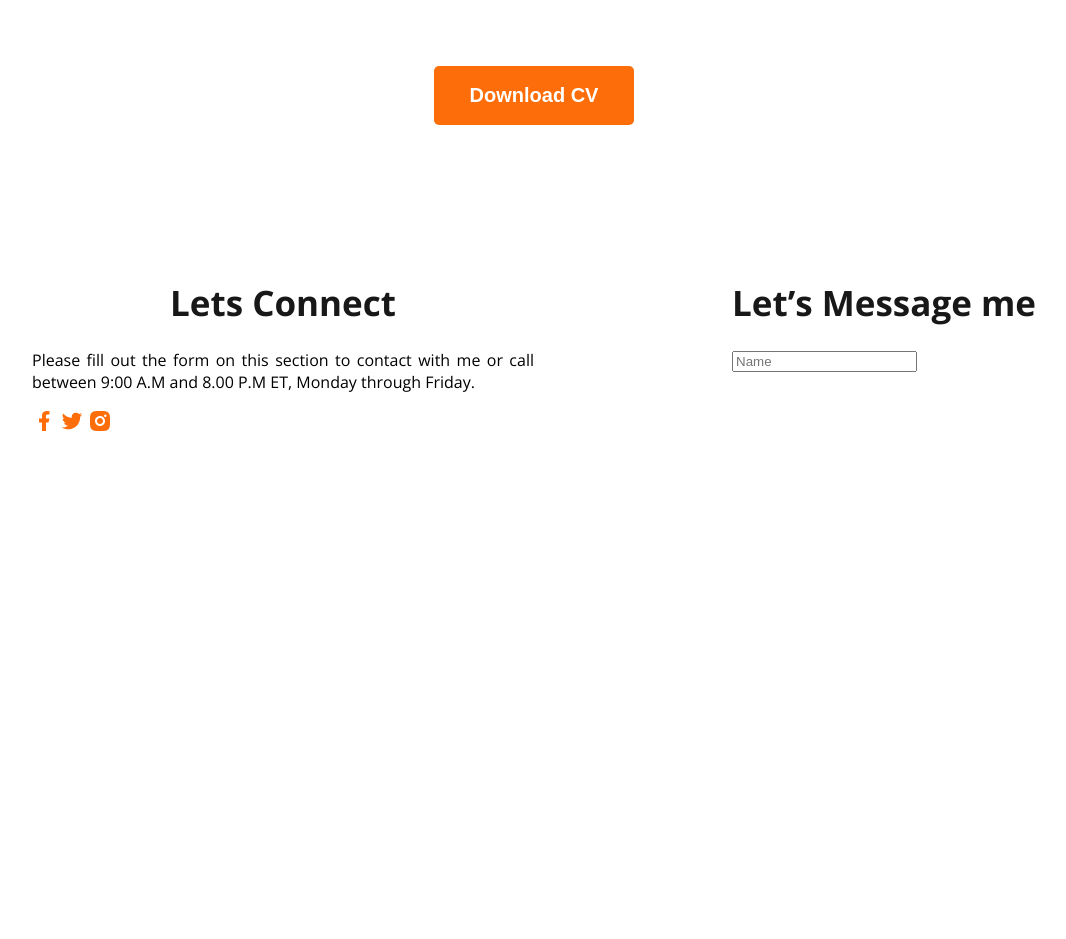
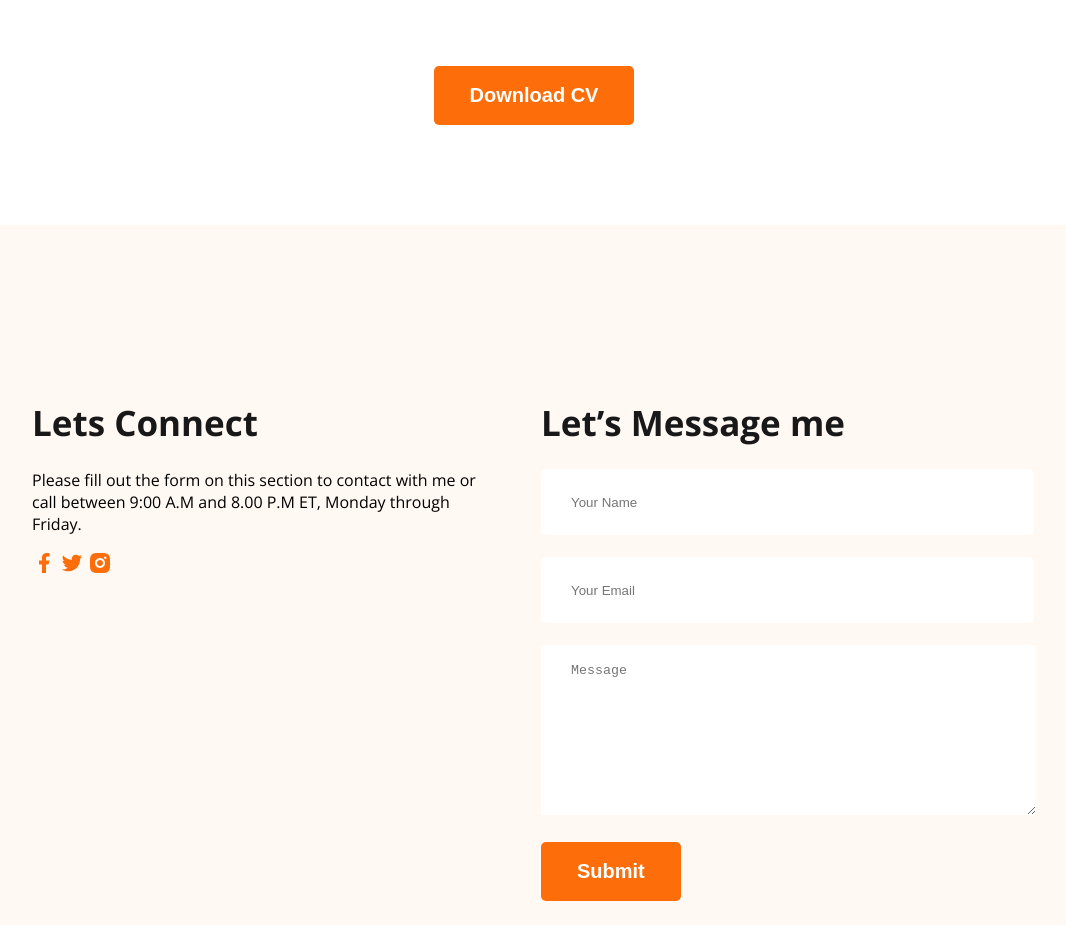
Before and after one commit to SM-Mahidur/milestone-5-web-developer-protfilio-assignment-1, a plain HTML site: page index.html in a window 1280 px wide. Shown: the part 2782-3721 px from the top of the page, without its empty margins (106-1172 px from the left). Drawn offline with nearby package versions, Linux system fonts and the light colour scheme.

Commit message:
final project done

```diff
--- a/index.html
+++ b/index.html
@@ -146,17 +146,20 @@
         <!-- footer section -->
         <footer class="footer">
             <div class="footer-left-content">
-                <h1 class="commonTitle">Lets Connect</h1>
+                <h1 class="commonTitle" id="leftTitle">Lets Connect</h1>
                 <p class="footer-decription">Please fill out the form on this section to contact with me or call between 9:00 A.M and 8.00 P.M ET, Monday through Friday.</p>
                 <div class="fb-image">
-                    <img src="./assests/images/icons/facebook.png" alt="fb">
+                <img src="./assests/images/icons/facebook.png" alt="fb">
                 <img src="./assests/images/icons/twitter.png" alt="tw">
                 <img src="./assests/images/icons/insta.png" alt="insta">
                 </div>
             </div>
             <div class="footer-right-content">
-                <h1 class="commonTitle">Let’s Message me</h1>
-                <input type="text" placeholder="Name">
+                <h1 class="commonTitle" id="rightTitle">Let’s Message me</h1>
+                <input type="text" id="name" placeholder="Your Name"><br><br>
+                <input type="email" id="email" placeholder="Your Email"><br><br>
+                <textarea name="Message" id="Message" cols="30" rows="10" placeholder="Message"></textarea><br><br>
+                <button class="cmbtn" id="submitbtn">Submit</button>
             </div>
         </footer>
 </body>
--- a/styles/style.css
+++ b/styles/style.css
@@ -139,12 +139,13 @@ color: #FD6E0A;
 
 /* Footer section  */
 .footer{
-    height: 580px;
+    height: 400px;
     display: flex;
     justify-content: space-between;
-    padding: 130px 130px;
-    gap: 25px;
-    text-align: justify;
+    padding: 150px 130px;
+    gap: 50px;
+    margin-top: 100px;
+    background: #FFF8F3;
 }
 .footer-left-content{
     max-width: 50%;
@@ -152,5 +153,30 @@ color: #FD6E0A;
 }
 .footer-right-content{
     max-width: 50%;
-    float: left;
+    float: right;
 }
+/* #leftTitle {
+    margin-left: -260px;
+} */
+input{
+    width: 461px;
+    height: 64px;
+    border-radius: 5px;
+    background: var(--white-color, #FFF);
+    border: 0;
+    padding-left: 30px;
+}
+textarea{
+    padding-left: 30px;
+    padding-top: 18px;
+}
+textarea#Message {
+    width: 463px;
+    border: 0;
+}
+#leftTitle{
+    text-align: left;
+}
+#rightTitle{
+    text-align: left;
+}
```
